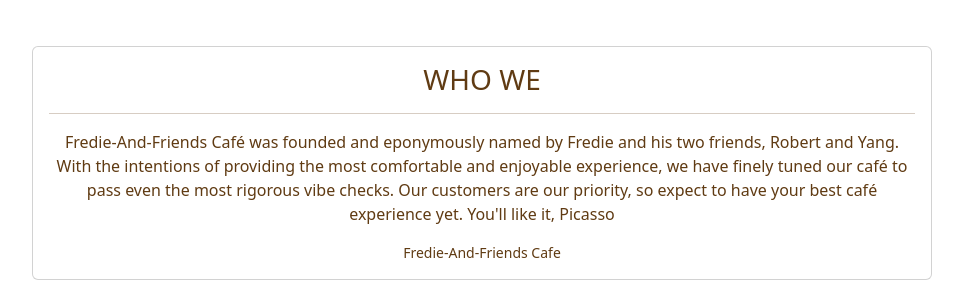
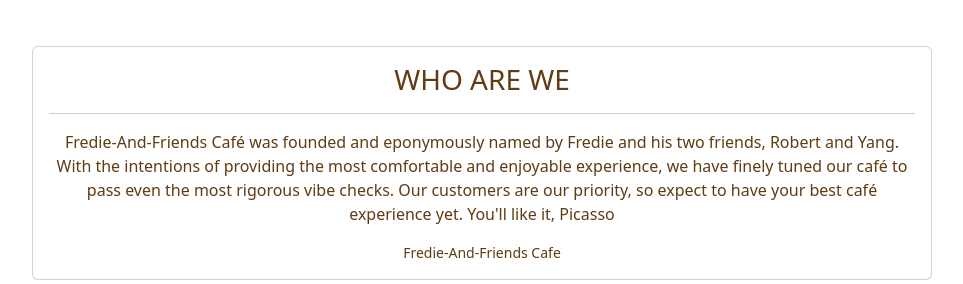
Before and after one commit to BlackTea13/Fredie-And-Friends-Coffee, a Flask app: page / in a window 1280 px wide. Shown: the part 570-854 px from the top of the page, without its empty margins (158-1121 px from the left). Run offline with Flask 2, Linux system fonts and the light colour scheme; parts of the project's set-up code (start-up, migrations or seed data) failed here and were passed over; some libraries are stand-ins or nearby versions.

Commit message:
fix wording

```diff
--- a/templates/index.html
+++ b/templates/index.html
@@ -43,7 +43,7 @@
 
       <div class="card text-center" style="width: 900px; margin: 40px; margin-left: auto; margin-right: auto;">
         <div class="card-body" style="color: #603b13;">
-          <h3 class="card-title" >WHO WE</h3>
+          <h3 class="card-title" >WHO ARE WE</h3>
           <hr>
           <p class="card-text">Fredie-And-Friends Café was founded and eponymously named by Fredie and his two friends,
           Robert and Yang. With the intentions of providing the most comfortable and enjoyable experience,
```
